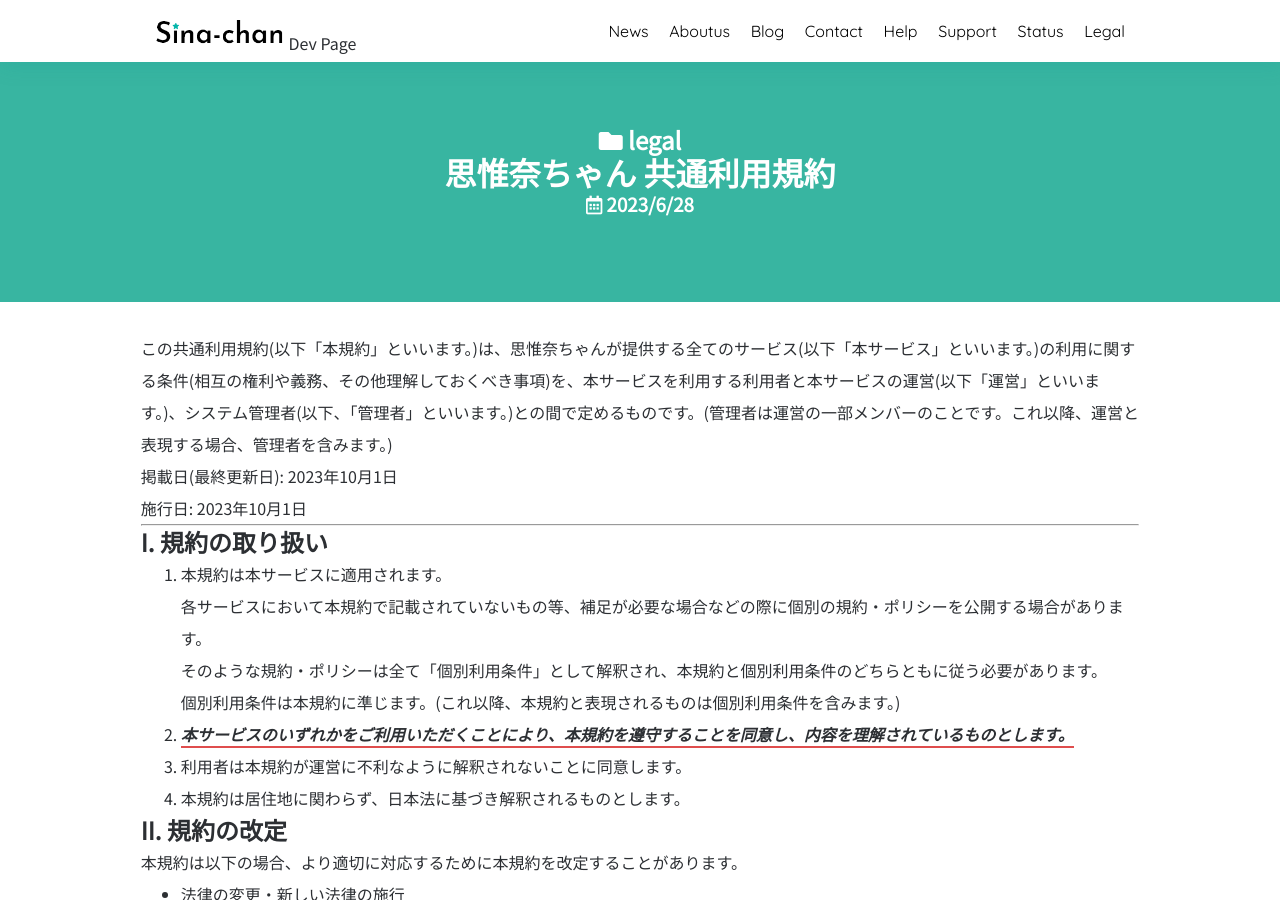
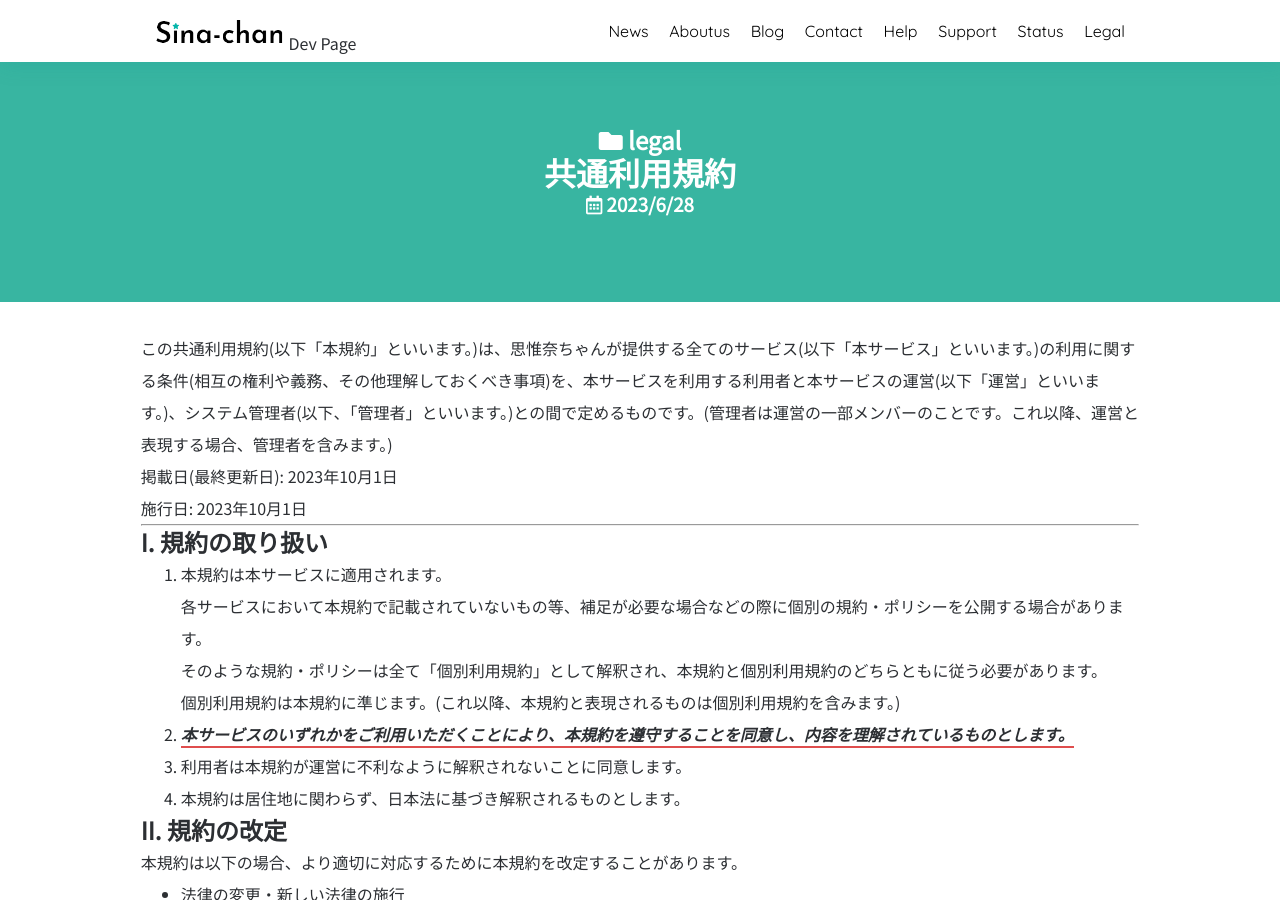
Before and after one commit to SinaKitagami/sinakitagami.github.io, a Jekyll site: the page built from _posts/legal/2023-06-28-tos.md, in a window 1280 px wide and 900 px high. Built offline with Jekyll 4.4.1, drawn with Linux system fonts in a browser that asks for light colours; nearby versions of some CDN libraries; a script that is not in the unit is left out.

Commit message:
利用条件→利用規約

```diff
--- a/_posts/legal/2023-06-28-tos.md
+++ b/_posts/legal/2023-06-28-tos.md
@@ -1,6 +1,6 @@
 ---
 layout: post
-title: 思惟奈ちゃん 共通利用規約
+title: 共通利用規約
 categories:
 - legal
 ---
@@ -14,7 +14,7 @@ categories:
 
 ## I. 規約の取り扱い
 
-1. 本規約は本サービスに適用されます。<br>各サービスにおいて本規約で記載されていないもの等、補足が必要な場合などの際に個別の規約・ポリシーを公開する場合があります。<br>そのような規約・ポリシーは全て「個別利用条件」として解釈され、本規約と個別利用条件のどちらともに従う必要があります。<br>個別利用条件は本規約に準じます。(これ以降、本規約と表現されるものは個別利用条件を含みます。)
+1. 本規約は本サービスに適用されます。<br>各サービスにおいて本規約で記載されていないもの等、補足が必要な場合などの際に個別の規約・ポリシーを公開する場合があります。<br>そのような規約・ポリシーは全て「個別利用規約」として解釈され、本規約と個別利用規約のどちらともに従う必要があります。<br>個別利用規約は本規約に準じます。(これ以降、本規約と表現されるものは個別利用規約を含みます。)
 2. **<i>本サービスのいずれかをご利用いただくことにより、本規約を遵守することを同意し、内容を理解されているものとします。</i>**
 3. 利用者は本規約が運営に不利なように解釈されないことに同意します。
 4. 本規約は居住地に関わらず、日本法に基づき解釈されるものとします。
```
Also changed, not shown: _posts/legal/2023-05-14-partner-verify.md (+1 -1 lines), _posts/legal/2023-05-14-penalty.md (+2 -2 lines), _posts/legal/2023-06-28-bot-privacy-policy.md (+1 -1 lines), _posts/legal/2023-06-28-bot-tos.md (+1 -1 lines), _posts/legal/2023-06-28-gchat-tos.md (+2 -2 lines), _posts/legal/2023-10-04-use-guideline.md (added, +24 -0 lines).
